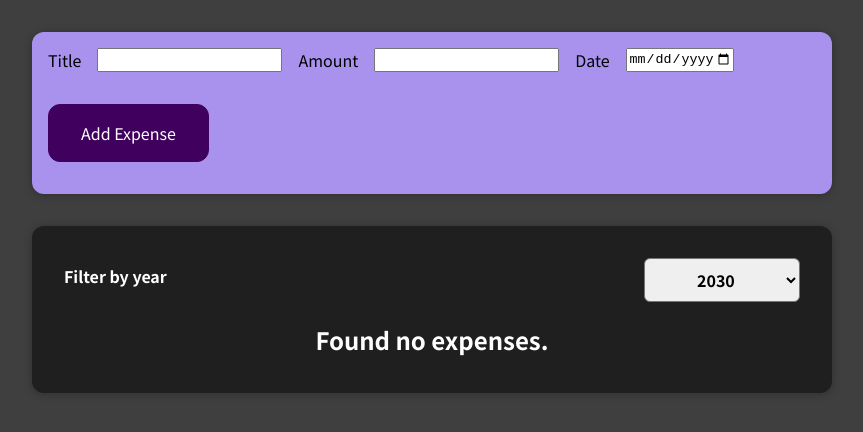
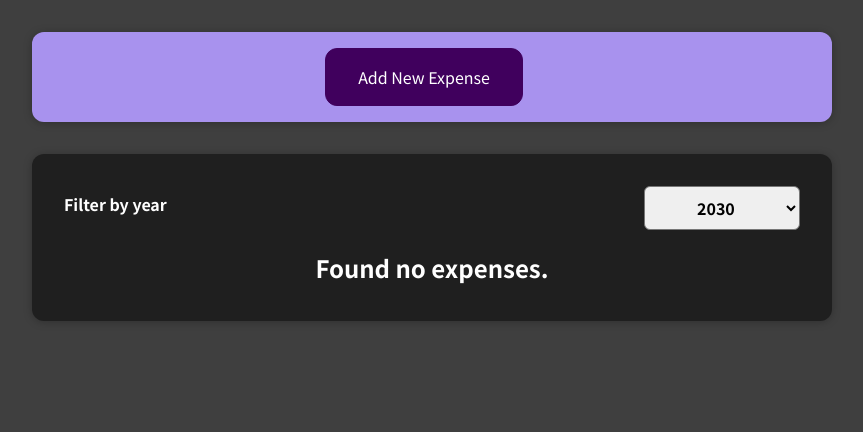
Before and after one commit to JoyUmoekpo/Unit-1-Expense-Tracker, a React (Create React App) app in the folder expense-tracker/: page / in a window 1280 px wide. Shown: the top 432 px of the page, without its empty margins (208-1071 px from the left). Built offline with nearby package versions, Linux system fonts and the light colour scheme.

Commit message:
Added Cancel button

```diff
--- a/expense-tracker/src/components/NewExpense/ExpenseForm.js
+++ b/expense-tracker/src/components/NewExpense/ExpenseForm.js
@@ -83,10 +83,10 @@
 			date: new Date(enteredDate),
 		};
 
-    props.onSaveExpenseData(expenseData);
-    setEnteredTitle('');
-    setEnteredAmount('');
-    setEnteredDate('');
+		props.onSaveExpenseData(expenseData);
+		setEnteredTitle("");
+		setEnteredAmount("");
+		setEnteredDate("");
 	};
 
 	return (
@@ -94,7 +94,11 @@
 			<div className="new-expense__controls">
 				<div className="new-expense__controls">
 					<label>Title</label>
-					<input type="text" value={enteredTitle} onChange={titleChangeHandler} />
+					<input
+						type="text"
+						value={enteredTitle}
+						onChange={titleChangeHandler}
+					/>
 				</div>
 				<div className="new-expense__controls">
 					<label>Amount</label>
@@ -102,7 +106,7 @@
 						type="number"
 						min="0.01"
 						step="0.01"
-            value={enteredAmount}
+						value={enteredAmount}
 						onChange={amountChangeHandler}
 					/>
 				</div>
@@ -112,11 +116,14 @@
 						type="date"
 						min="2023-01-01"
 						max="2030-12-31"
-            value={enteredDate}
+						value={enteredDate}
 						onChange={dateChangeHandler}
 					/>
 				</div>
 				<div className="new-expense__actions">
+					<button type="button" onClick={props.onCancel}>
+						Cancel
+					</button>
 					<button type="submit">Add Expense</button>
 				</div>
 			</div>
--- a/expense-tracker/src/components/NewExpense/NewExpense.js
+++ b/expense-tracker/src/components/NewExpense/NewExpense.js
@@ -1,20 +1,39 @@
-import React from "react";
+import React, { useState } from 'react';
 
-import ExpenseForm from "./ExpenseForm";
-import "./NewExpense.css";
+import ExpenseForm from './ExpenseForm';
+import './NewExpense.css';
 
 const NewExpense = (props) => {
+  const [isEditing, setIsEditing] = useState(false);
+
   const saveExpenseDataHandler = (enteredExpenseData) => {
     const expenseData = {
       ...enteredExpenseData,
-			id: Math.random().toString()
-		}
+      id: Math.random().toString(),
+    };
     props.onAddExpense(expenseData);
+    setIsEditing(false);
+  };
+
+  const startEditingHandler = () => {
+    setIsEditing(true);
+  };
+
+  const stopEditingHandler = () => {
+    setIsEditing(false);
   };
 
   return (
-		<div className="new-expense">
-      <ExpenseForm onSaveExpenseData={saveExpenseDataHandler} />
+    <div className='new-expense'>
+      {!isEditing && (
+        <button onClick={startEditingHandler}>Add New Expense</button>
+      )}
+      {isEditing && (
+        <ExpenseForm
+          onSaveExpenseData={saveExpenseDataHandler}
+          onCancel={stopEditingHandler}
+        />
+      )}
     </div>
   );
 };
```
Lines whose indentation alone changed are shown as unchanged.
